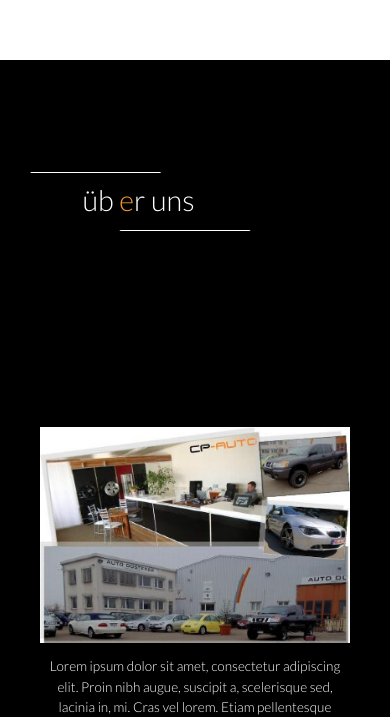
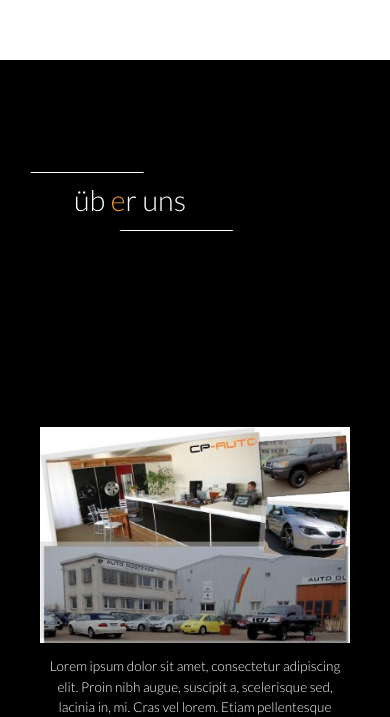
Before and after one commit to MichaelPietrzak/CP-AUTO, a plain HTML site: page index.html in a window 390 px wide. Shown: the part 784-1501 px from the top of the page. Drawn offline with nearby package versions, Linux system fonts and the light colour scheme; some packages are replaced by stand-ins of ours; a web font is replaced by a local one.

Commit message:
uber-uns-mobile-fix

```diff
--- a/sass/media_queries.scss
+++ b/sass/media_queries.scss
@@ -216,7 +216,7 @@
     .inner {
         border-bottom: 1px solid $body-bg;
         border-top: 1px solid $body-bg;
-        width: 130px;
+        width: 113px;
         height: auto;
         -webkit-transform: skew(57deg);
         -moz-transform: skew(63deg);
```
Also changed, not shown: css/style.css.
